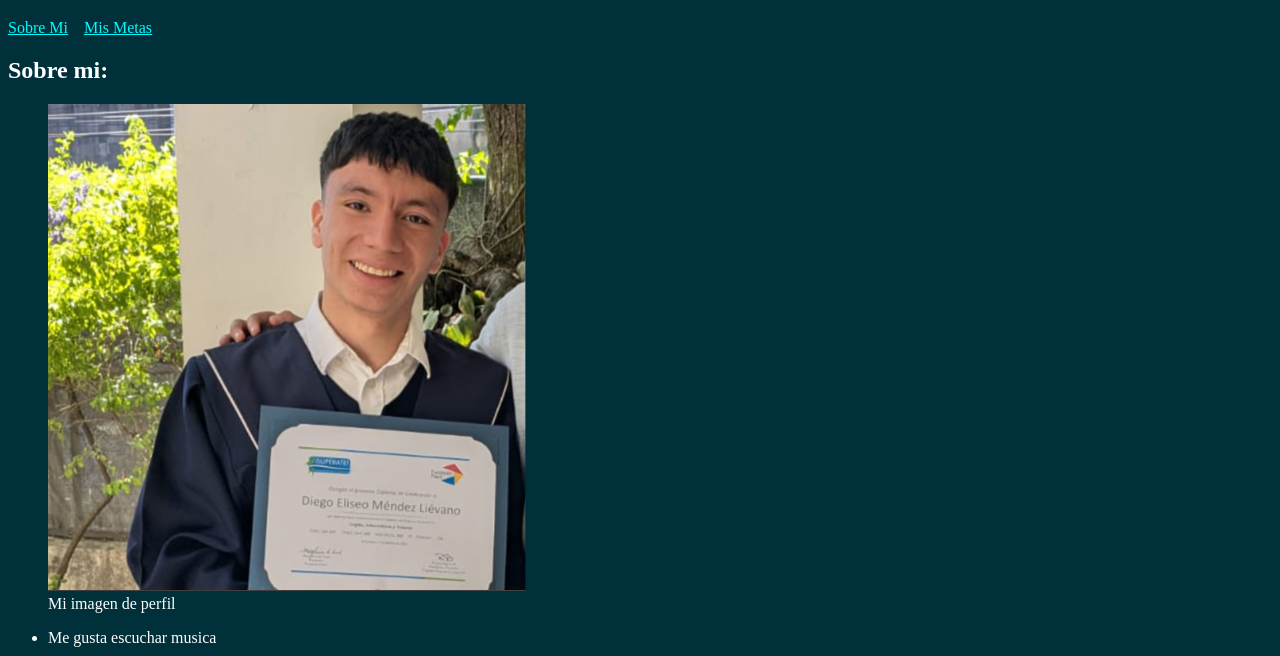
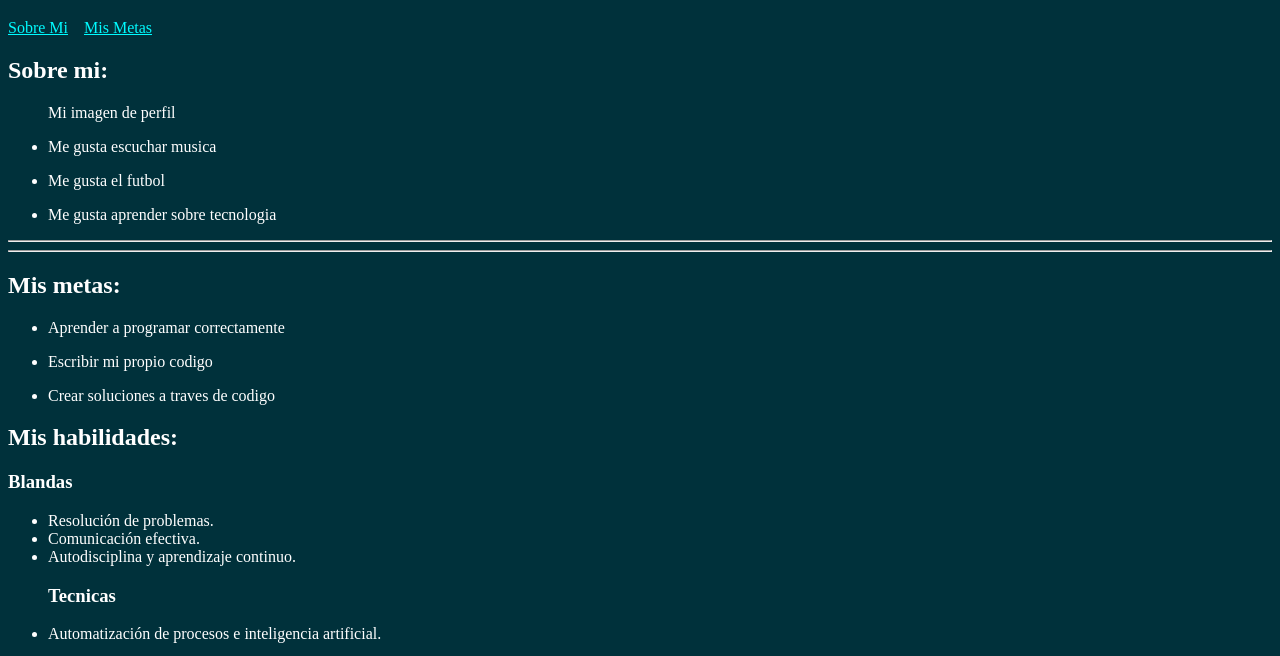
Before and after one commit to EliseoMndz/mi-portafolio, a plain HTML site: page Index.html in a window 1280 px wide. Shown: the part 123-779 px from the top of the page. Drawn offline with Linux system fonts and the light colour scheme.

Commit message:
Sin foto de perfil

```diff
--- a/Index.html
+++ b/Index.html
@@ -38,8 +38,9 @@
     <main>
         <section id="inicio">
             <h2>Sobre mi:</h2>
+
             <figure>
-                <img src="/img/perfil.jpg" alt="Imagen propia">
+
                 <figcaption>Mi imagen de perfil</figcaption>
             </figure>
             <ul>
```
